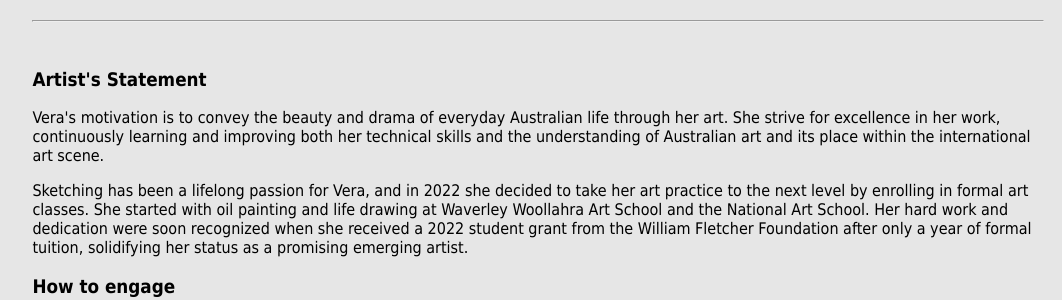
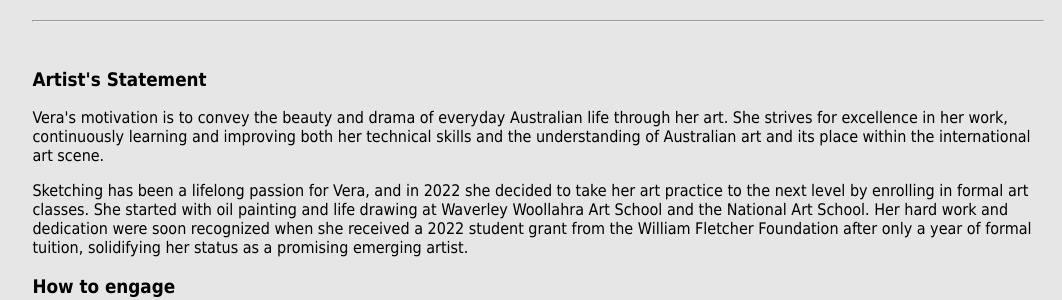
Before and after one commit to verarobsonart/verarobsonart.github.io, a Jekyll site: the page built from about.md, in a window 1280 px wide. Shown: the part 165-465 px from the top of the page, without its empty margins (102-1164 px from the left). Built offline with Jekyll 4.4.1, drawn with Linux system fonts in a browser that asks for light colours.

Commit message:
Update about.md

```diff
--- a/about.md
+++ b/about.md
@@ -4,7 +4,7 @@ layout: default
 
 <h3> Artist's Statement </h3>
 
-<p>Vera's motivation is to convey the beauty and drama of everyday Australian life through her art. She strive for excellence in her work, continuously learning and improving both her technical skills and the understanding of Australian art and its place within the international art scene.</p>
+<p>Vera's motivation is to convey the beauty and drama of everyday Australian life through her art. She strives for excellence in her work, continuously learning and improving both her technical skills and the understanding of Australian art and its place within the international art scene.</p>
 
 <p>Sketching has been a lifelong passion for Vera, and in 2022 she decided to take her art practice to the next level by enrolling in formal art classes. She started with oil painting and life drawing at Waverley Woollahra Art School and the National Art School. Her hard work and dedication were soon recognized when she received a 2022 student grant from the William Fletcher Foundation after only a year of formal tuition, solidifying her status as a promising emerging artist.</p>
 
```
